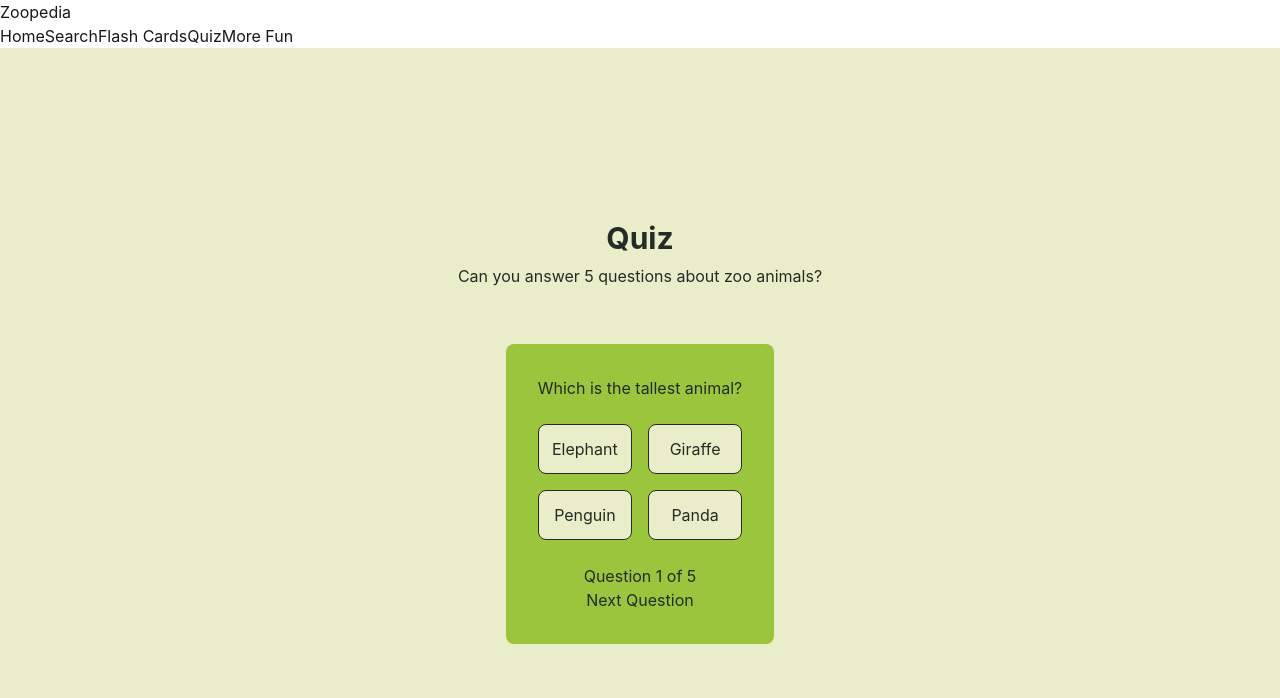
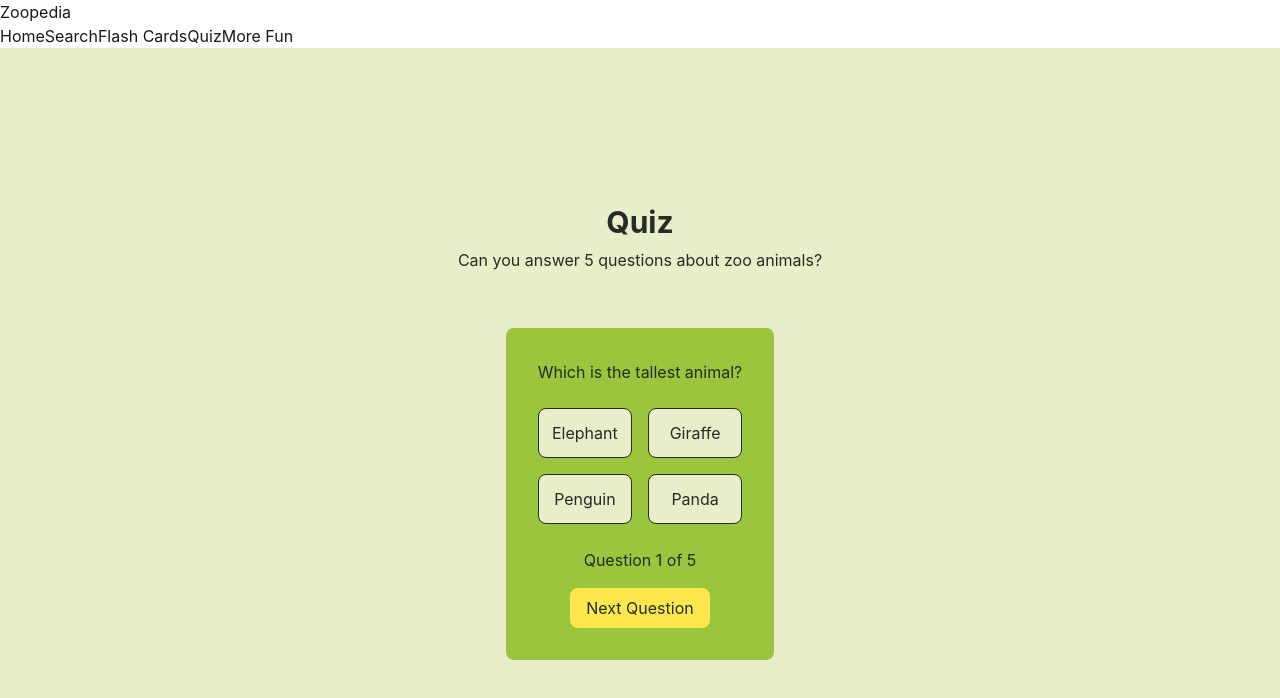
Before and after one commit to CFG-Group-7/CFG-Group-Project, a React (Vite) app: page /quiz in a window 1280 px wide. Both pictures are taken after a click on the button "Go!". Shown: the top 698 px of the page. Built offline with nearby package versions, Linux system fonts and the light colour scheme.

Commit message:
committing last tailwind styling changes to quiz components, specifically the buttons next question, submit and restart quiz as discussed in last huddle

```diff
--- a/src/components/Quiz/Questions.jsx
+++ b/src/components/Quiz/Questions.jsx
@@ -39,7 +39,6 @@
                             //highlight selected answer
                             <button
                                 key={index}
-                                className={ `${selectedOption === option ? 'active' : '' }`}
                                 onClick={() => handleOptionClick(option)}
                                 className= {
                                     `border rounded-lg p-3 ${selectedOption === option ? 'bg-yellow' : 'bg-pale-green'}`
@@ -57,16 +56,18 @@
                         <div>
                             { isLastQ ?(
                                 <button
+                                    className="mt-4 px-4 py-2 bg-orange rounded-lg"
                                     onClick={handleNextQuestion}
                                     disabled={selectedOption === null}>
                                     Submit
                                 </button>
                             ) : (
                                 <button
+                                    className="mt-4 px-4 py-2 bg-yellow rounded-lg"
                                     onClick={handleNextQuestion}
                                     disabled={selectedOption === null}>
                                     Next Question
-                                    </button>
+                                </button>
                             )}
                         </div>
                     </div>
--- a/src/components/Quiz/Score.jsx
+++ b/src/components/Quiz/Score.jsx
@@ -24,6 +24,7 @@
                         <h4>Your score: {score}</h4>
                         {/* restart option */}
                         <button
+                            className="mt-4 px-4 py-2 bg-blue text-yellow rounded-lg"
                             onClick={handleRestart}
                         >
                         Restart Quiz
```
